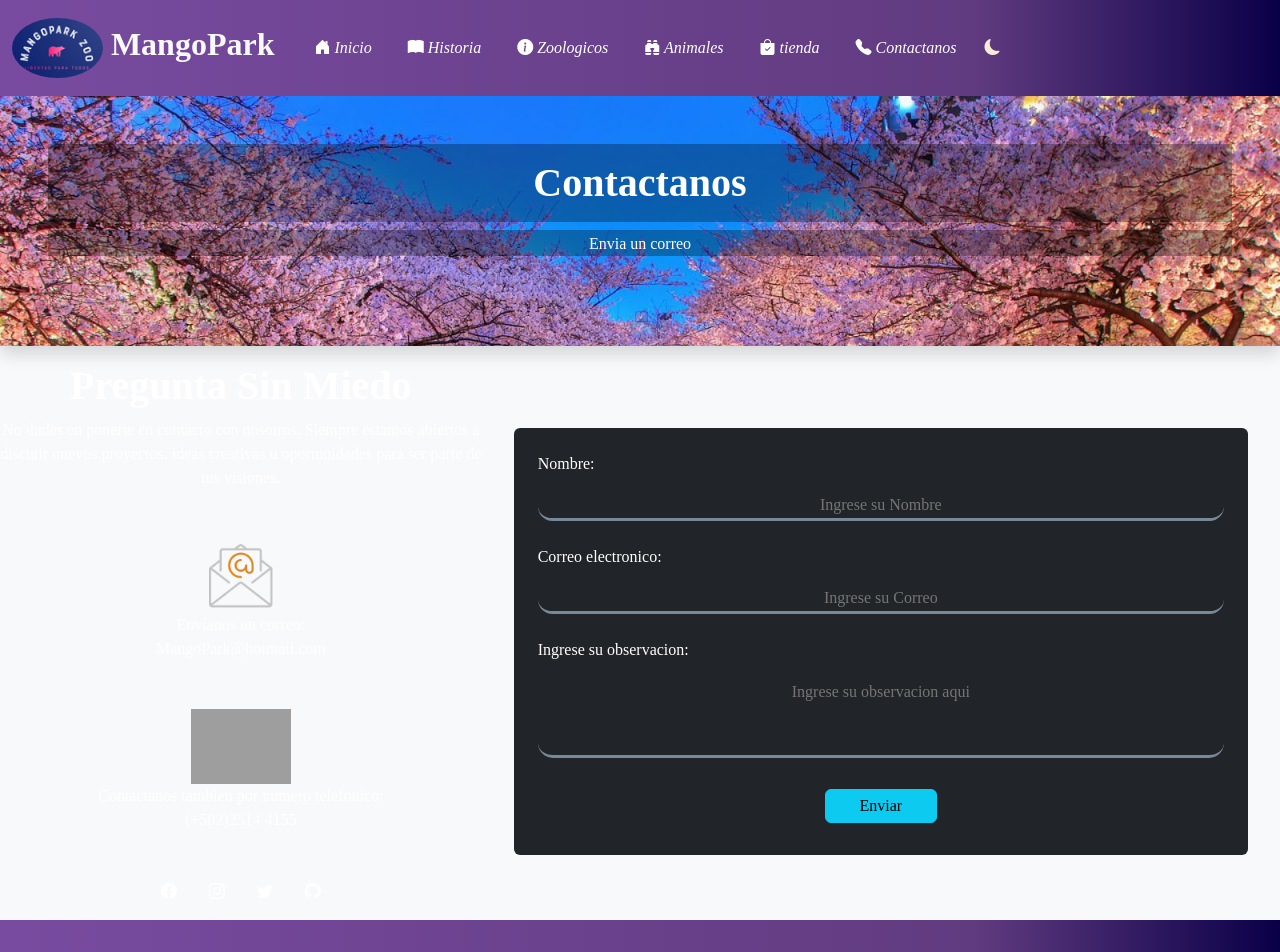
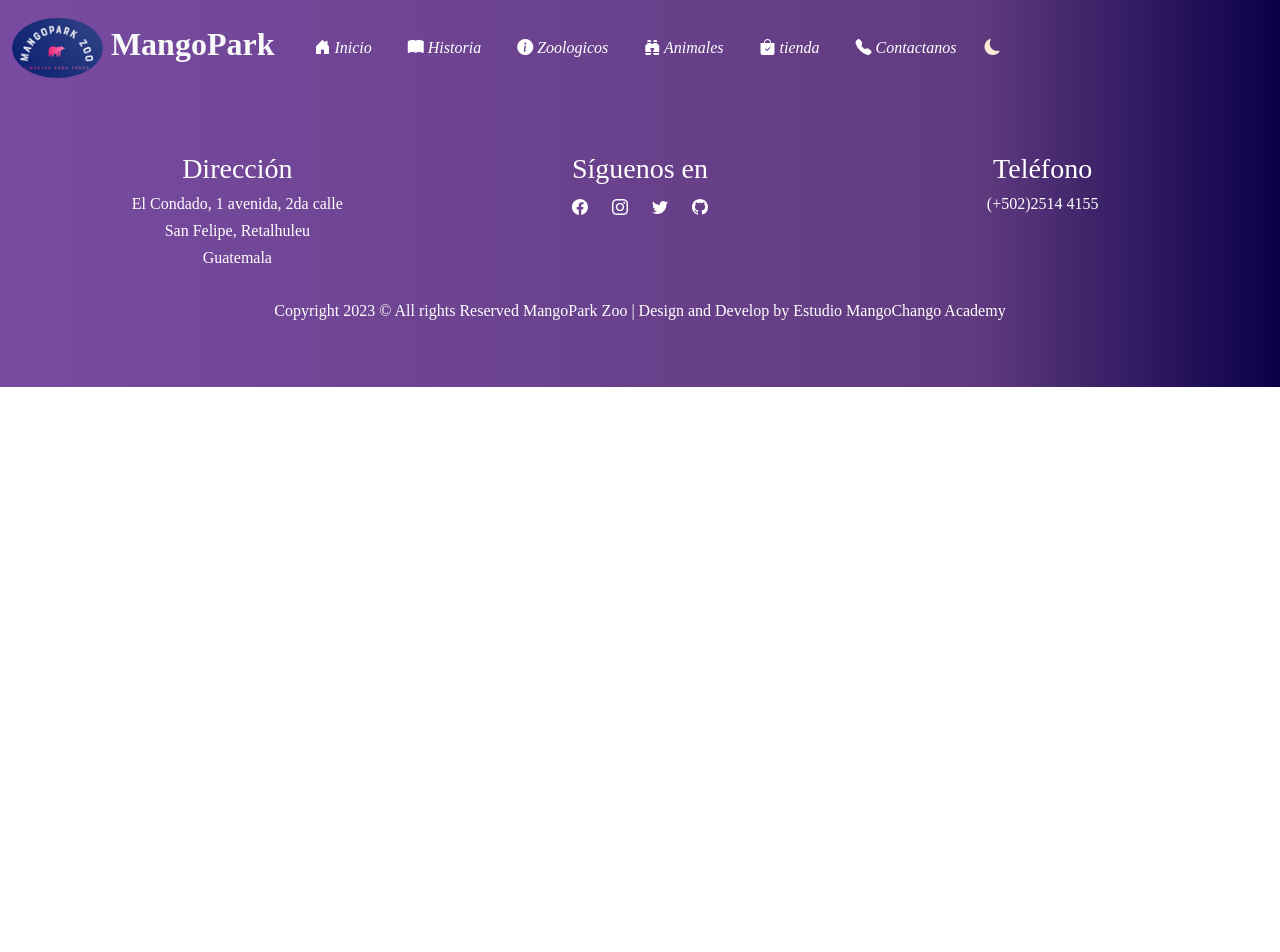
Before and after one commit to ErickPu146/Mango-Park, a React (Create React App) app: page /contactos in a window 1280 px wide. Shown: the top 952 px of the page. After the commit the page ends 800 px from the top, so only its background shows below. Built offline with nearby package versions, Linux system fonts and the light colour scheme; grey boxes are pictures that could not be loaded.

Commit message:
elimine contactos para evitar conflictos

```diff
--- a/src/containers/contactos/index.js
+++ b/src/containers/contactos/index.js
@@ -9,53 +9,7 @@ const Contactos = ({ background }) => {
         <>
             <Header />
 
-            <main className={`${background ? 'bg-dark' : 'bg-light'}`}>
-                <div className="text-center">
-                    <div className=" main_contactanos mb-3 p-5 shadow">
-                        <div className="d-flex flex-column align-items-center " style={{width: "100%"}}>
-                            <h1 className="h_de_contactanos">Contactanos</h1>
-                            <h6 className="h_de_contactanos" style={{padding: ".3%"}}>Envia un correo</h6>
-                        </div>
-                    </div>
 
-                    <div className="d-flex justify-content-sm-around align-items-center text-white flex-column flex-sm-row ">
-                        <div className="w-50 ">
-                            <div className="mb-5 ">
-                                <h1>Pregunta Sin Miedo</h1>
-                                <p>No dudes en ponerte en contacto con nosotros. Siempre estamos abiertos a
-                                    discutir nuevos proyectos, ideas creativas u oportunidades para ser parte de tus visiones.</p>
-                            </div>
-                            <div className="align-items-center mb-5">
-                                <img src={Email} alt="Correo electronico" style={{height: "75px"}} />
-                                    <p>Envíanos un correo:<br />
-                                        MangoPark@hotmail.com
-                                    </p>
-                            </div>
-                            <div className="mb-5">
-                                <img src={Telefono} alt="Llamar" style={{height: "75px"}} />
-                                    <p>Contactanos tambien por numero telefonico:<br />
-                                        (+502)2514 4155
-                                    </p>
-                            </div>
-                            <div className="mb-3">
-                                <a href="https://www.facebook.com/" target="_blank" rel="noopener noreferrer" className="m-3"><i className="bi bi-facebook i"></i></a>
-                                <a href="https://www.instagram.com/" target="_blank" rel="noopener noreferrer" className="m-3"><i className="bi bi-instagram i"></i></a>
-                                <a href="https://twitter.com/?lang=es" target="_blank" rel="noopener noreferrer" className="m-3"><i className="bi bi-twitter i"></i></a>
-                                <a href="https://github.com/ErickPu146/Mango-Park/tree/main" target="_blank" rel="noopener noreferrer" className="m-3"><i className="bi bi-github i"></i></a>
-                            </div>
-                        </div>
-                        <div className="div_container_contactanos w-75 bg-dark p-4 rounded">
-                            <p className="text-start">Nombre:</p>
-                            <input type="text" className="mb-4 w-100 input_style_contactos" placeholder="Ingrese su Nombre" />
-                                <p className="text-start">Correo electronico:</p>
-                                <input type="text" className="mb-4 w-100 input_style_contactos" placeholder="Ingrese su Correo" />
-                                    <p className="text-start">Ingrese su observacion:</p>
-                                    <textarea cols="30" rows="10" className="mb-4 w-100 textarea_style_contactos" placeholder="Ingrese su observacion aqui"></textarea>
-                                    <button type="submit" className="btn btn-info mb-2  p-1 ajuste-boton-enviar" >Enviar</button>
-                                </div>
-                        </div>
-                    </div>
-            </main>
 
             <Footer/>
         </>
```
